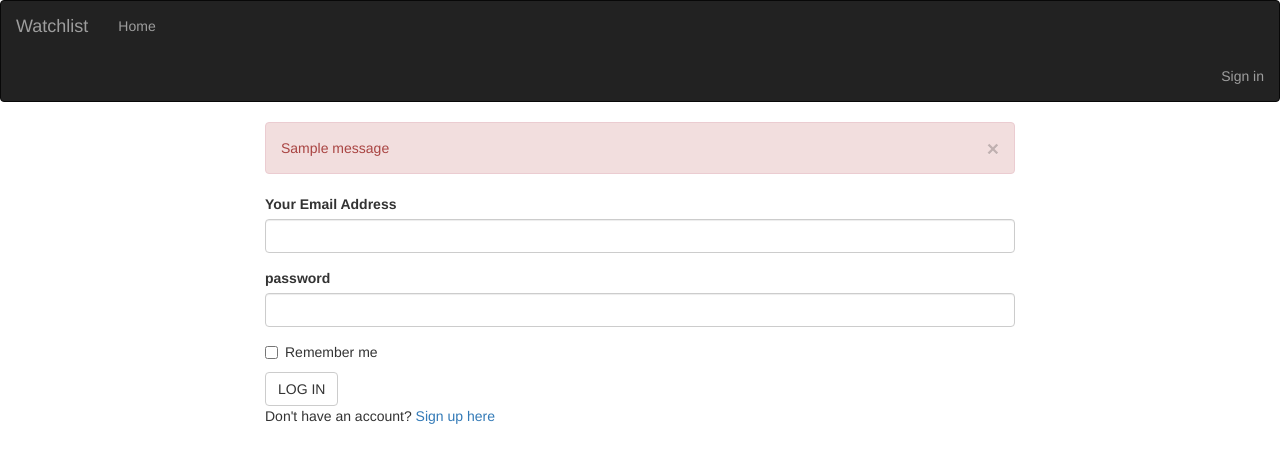
After one commit to DK-denno/watchlist, a Flask app: page /authenticate/login in a window 1280 px wide. The commit adds this page. Shown: the top 463 px of the page. Run offline with Flask 2, Linux system fonts and the light colour scheme; tables that the repository leaves empty hold one stand-in row (values such as "Sample post"); one stand-in notice (Sample message) is shown; some libraries are stand-ins or nearby versions.

Commit message:
monday done

```diff
--- a/app/auth/__init__.py
+++ b/app/auth/__init__.py
@@ -17,7 +17,7 @@ def register():
                     password=form.password.data
                     )
         db.session.add(user)
-        db.session.commmit()
+        db.session.commit()
         return redirect( url_for('auth.login'))
-        title= 'NEW ACCOUNT'
+
     return render_template('auth/register.html',reg_form=form)
--- a/app/auth/forms.py
+++ b/app/auth/forms.py
@@ -1,8 +1,7 @@
 from flask_wtf import FlaskForm
-from wtforms import StringField,PasswordField,SubmitField
+from wtforms import StringField,PasswordField,SubmitField,ValidationError,BooleanField
 from wtforms.validators import Required,Email,EqualTo
 from ..models import User
-from flask_wtf import ValidationError
 
 class RegistrationForm(FlaskForm):
     email = StringField('Your Email Address',validators=[Required(),Email()])
@@ -12,9 +11,15 @@ class RegistrationForm(FlaskForm):
     submit = SubmitField('Sign Up')
 
     def validate_email(self,data_field):
-        if User.quer.filter_by(email=data_field.data).first():
-            raise AttributeError('Another account already uses that email address')
+        if User.query.filter_by(email=data_field.data).first():
+            raise ValidationError('Another account already uses that email address')
 
     def validate_username(self,data_field):
-        if User.query.filter_by(username=data_field.data):
-            raise AttributeError('Sorry another account is using that email')
+        if User.query.filter_by(username=data_field.data).first():
+            raise ValidationError('Sorry another account is using that username')
+
+class Login(FlaskForm):
+    email = StringField('Your Email Address',validators=[Required(),Email()])
+    password  = PasswordField('password',validators=([Required()]))
+    remember = BooleanField('Remember me',validators=([Required()]))
+    submit = SubmitField('LOG IN')
--- a/app/auth/views.py
+++ b/app/auth/views.py
@@ -1,6 +1,29 @@
-from flask import render_template
+from flask import render_template,redirect,url_for, flash,request
+from flask_login import login_user,login_required, logout_user
+from ..models import User
+from .forms import Login,RegistrationForm
 from . import auth
 
-@auth.route('/login')
+
+
+
+@auth.route('/login',methods=['GET','POST'])
 def login():
-    return render_template('auth/login.html')
+    login_form = Login()
+    if login_form.validate_on_submit():
+        user = User.query.filter_by(email = login_form.email.data).first()
+        if user is not None and user.verify_password(login_form.password.data):
+            login_user(user,login_form.remember.data)
+            return redirect(request.args.get('next') or url_for('main.index'))
+
+        flash('Invalid username or Password')
+
+    title = "watchlist login"
+    return render_template('auth/login.html',login_form = login_form,title=title)
+
+
+@auth.route('/logout')
+@login_required
+def logout():
+    logout_user()
+    return redirect(url_for("main.index"))
--- a/app/models.py
+++ b/app/models.py
@@ -59,7 +59,7 @@ class User(UserMixin,db.Model):
     username = db.Column(db.String(255))
     email = db.Column(db.String(255),unique=True,index=True)
     role_id = db.Column(db.Integer, db.ForeignKey('roles.id'))
-    password_hash = db.Column(db.String(255))
+    pass_secure = db.Column(db.String(255))
 
     def __repr__(self):
         return f'User {self.username}'
--- /dev/null
+++ b/app/templates/auth/login.html
@@ -0,0 +1,21 @@
+{% extends 'base.html'%} {% import 'bootstrap/wtf.html' as wtf%} {% block content %}
+<div class="container">
+    <div class="row">
+        <div class="col-md-2"> </div>
+        <div class="col-md-8">
+            <!--Flash message -->
+            {% for message in get_flashed_messages() %}
+            <div class="alert alert-danger">
+                <button type="button" class="close" data-dismiss="alert">&times;</button>
+                {{ message }}
+            </div>
+            {% endfor %}
+            <!-- Login form -->
+            {{wtf.quick_form(login_form)}}
+            <p> Don't have an account? <a href="{{url_for('auth.register')}}">Sign up here</a></p>
+        </div>
+        <div clas="col-md-2"> </div>
+    </div>
+</div>
+
+{% endblock%}
--- a/app/templates/register.html
+++ b/app/templates/auth/register.html
@@ -1,5 +1,5 @@
 {% extends 'base.html' %}
-{& import 'bootstrap/wtf.html' as wtf &}
+{% import 'bootstrap/wtf.html' as wtf %}
 {% block content %}
 
 <div class="container">
@@ -7,7 +7,7 @@
     <div class="col-md-2"> </div>
     <div class="col-md-8">
 
-    {{wtf.quick_form(registration_form)}}
+    {{wtf.quick_form(reg_form)}}
 
     </div>
     <div class="col-md-2"></div>
--- a/app/templates/navbar.html
+++ b/app/templates/navbar.html
@@ -16,6 +16,14 @@
                 <li><a href="/">Home</a></li>
         </div>
 
+        <ul class="nav navbar-nav navbar-right">
+            {% if current_user.is_authenticated %}
+            <li style="color:white;padding:15px;">{{current_user.username}}</li>
+            <li><a href="{{url_for('auth.logout')}}">Sign out</a></li>
+            {% else %}
+            <li><a href="{{url_for('auth.login')}}">Sign in</a></li>
+            {%endif%}
+          </ul>
         </div>
 
 
```
Also changed, not shown: migrations/versions/facc22cf8a3e_new_structure.py (added, +28 -0 lines), app/main/views.py (line endings or trailing spaces).
